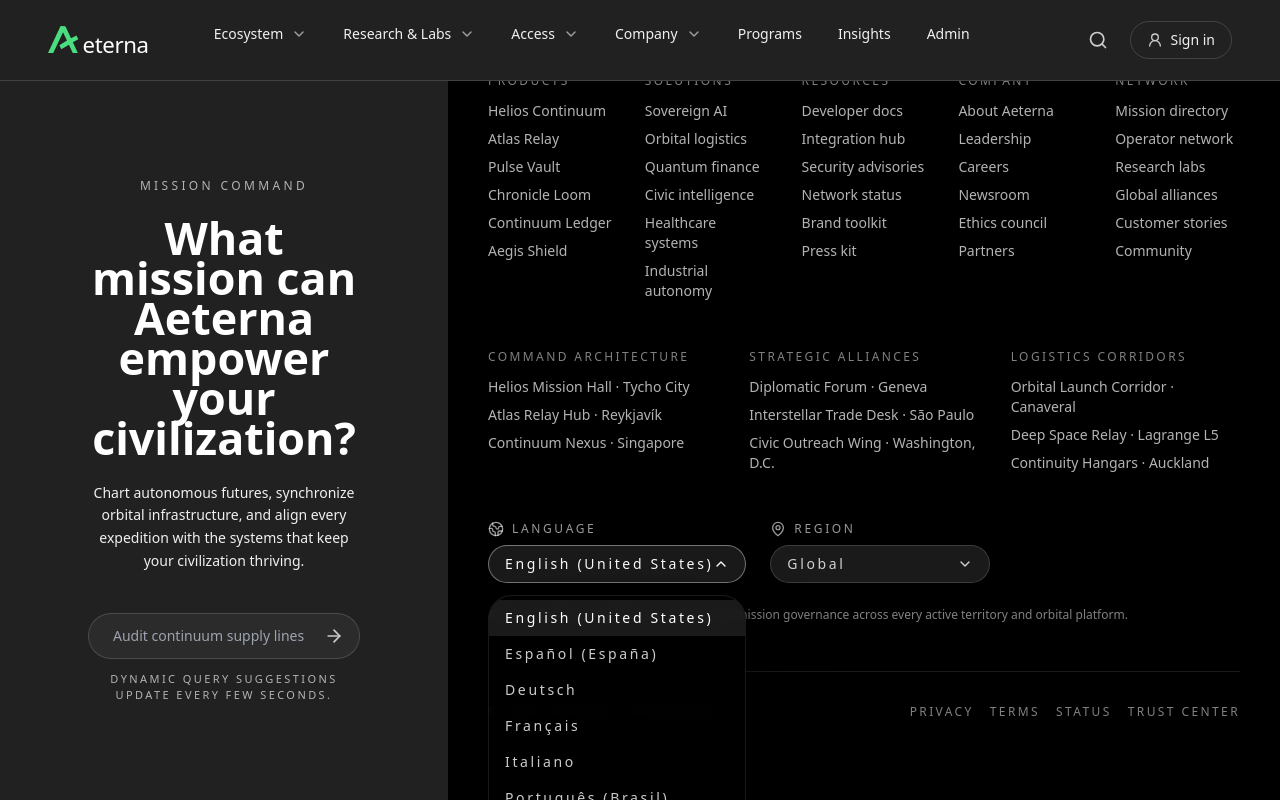
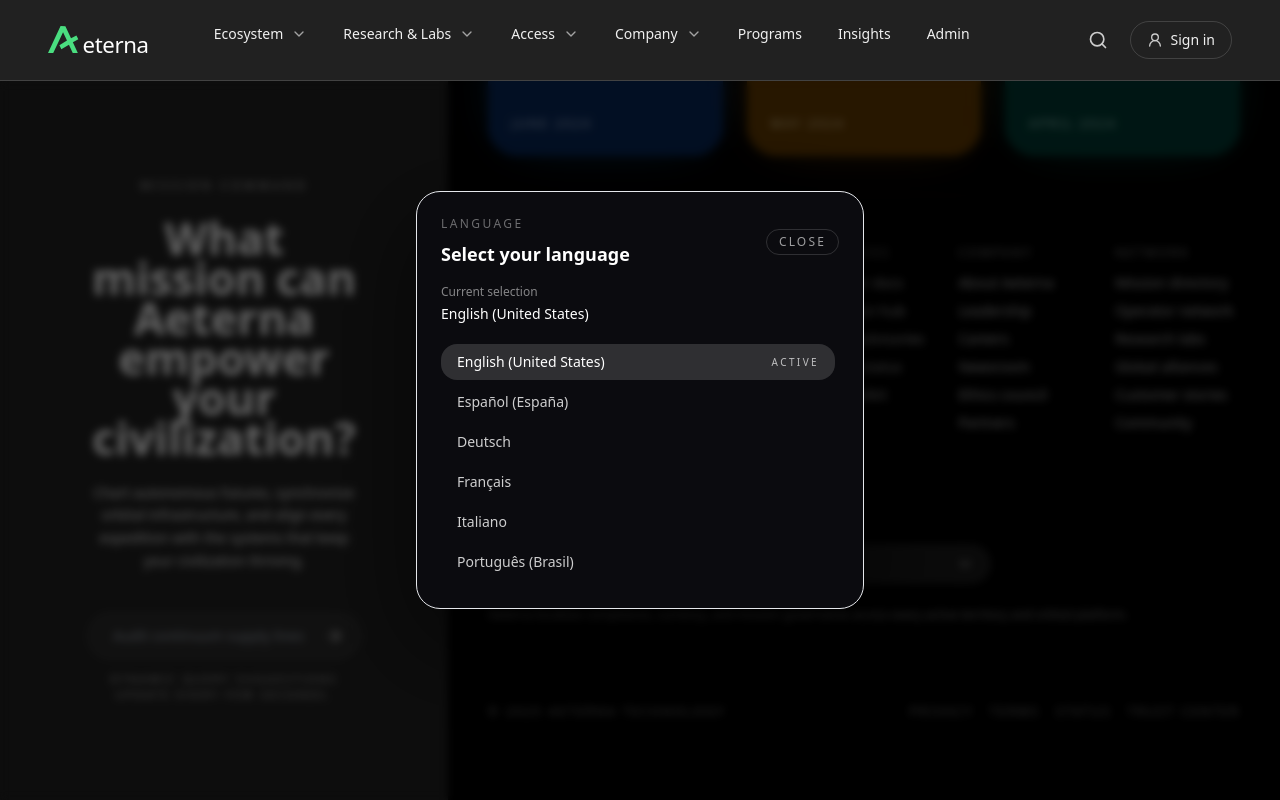
Before and after one commit to kozinets/aeterna-technology-site-main, a Next.js app: page / in a window 1280 px wide. Both pictures are taken after a click on the button "English (United States)". Built offline with nearby package versions, Linux system fonts and the light colour scheme.

Commit message:
Rebalance launch layout and compact locale modal

```diff
--- a/app/page.tsx
+++ b/app/page.tsx
@@ -1,6 +1,6 @@
 "use client";
 
-import { useEffect, useMemo, useRef, useState } from "react";
+import { useEffect, useMemo, useState } from "react";
 import Link from "next/link";
 import type { Route } from "next";
 import { ChevronDown, Globe2, MapPin } from "lucide-react";
@@ -282,33 +282,6 @@
   }
 ];
 
-const presenceDirectory = [
-  {
-    title: "Command architecture",
-    details: [
-      "Helios Mission Hall · Tycho City",
-      "Atlas Relay Hub · Reykjavík",
-      "Continuum Nexus · Singapore"
-    ]
-  },
-  {
-    title: "Strategic alliances",
-    details: [
-      "Diplomatic Forum · Geneva",
-      "Interstellar Trade Desk · São Paulo",
-      "Civic Outreach Wing · Washington, D.C."
-    ]
-  },
-  {
-    title: "Logistics corridors",
-    details: [
-      "Orbital Launch Corridor · Canaveral",
-      "Deep Space Relay · Lagrange L5",
-      "Continuity Hangars · Auckland"
-    ]
-  }
-];
-
 const policyLinks = [
   { label: "Privacy", href: "/privacy" },
   { label: "Terms", href: "/terms" },
@@ -419,7 +392,7 @@
   );
 
   const filteredResearch = useMemo(
-    () => filterHighlights(researchHighlights, activeSector).slice(0, 3),
+    () => filterHighlights(researchHighlights, activeSector).slice(0, 2),
     [activeSector]
   );
 
@@ -438,7 +411,7 @@
           </div>
         </aside>
         <section className="relative flex-1 bg-black text-white lg:basis-[65%] lg:overflow-y-auto">
-          <div className="mx-auto flex min-h-full w-full max-w-[960px] flex-col gap-10 px-6 pb-16 pt-10 sm:px-10 lg:pb-20 lg:pt-12">
+          <div className="mx-auto flex min-h-full w-full max-w-[960px] flex-col gap-8 px-6 pb-16 pt-10 sm:px-10 lg:pb-20 lg:pt-12">
             <nav className="flex flex-wrap items-center gap-4 text-[11px] uppercase tracking-[0.24em] text-white/50">
               {focusAreas.map((area) => {
                 const active = area.id === activeSector;
@@ -454,14 +427,14 @@
                 );
               })}
             </nav>
-            <div className="space-y-12">
-              <section className="space-y-6" aria-labelledby="launch-slate">
+            <div className="space-y-10">
+              <section className="space-y-5" aria-labelledby="launch-slate">
                 <h2 id="launch-slate" className="sr-only">
                   Launch slate
                 </h2>
                 <div className="grid gap-6 lg:auto-rows-[minmax(0,1fr)] lg:grid-cols-[minmax(0,2fr)_minmax(0,1fr)]">
                   <article
-                    className={`relative isolate flex min-h-[240px] flex-col overflow-hidden rounded-[28px] p-6 lg:aspect-square ${
+                    className={`relative isolate flex min-h-[240px] flex-col overflow-hidden rounded-[28px] p-6 lg:min-h-[320px] ${
                       toneStyles[flagshipCard.tone].background
                     } ${toneStyles[flagshipCard.tone].text} ${toneStyles[flagshipCard.tone].shadow}`}
                   >
@@ -479,7 +452,7 @@
                     {companionCards.map((item) => (
                       <article
                         key={item.id}
-                        className={`relative isolate flex min-h-[180px] flex-col justify-between overflow-hidden rounded-[28px] p-6 lg:aspect-square ${
+                        className={`relative isolate flex min-h-[200px] flex-col justify-between overflow-hidden rounded-[28px] p-6 ${
                           toneStyles[item.tone].background
                         } ${toneStyles[item.tone].text} ${toneStyles[item.tone].shadow}`}
                       >
@@ -574,7 +547,7 @@
                     {filteredResearch.map((item) => (
                       <article
                         key={item.title}
-                        className={`relative isolate flex min-h-[200px] flex-col justify-between overflow-hidden rounded-[28px] p-6 lg:aspect-square ${
+                        className={`relative isolate flex min-h-[200px] flex-col justify-between overflow-hidden rounded-[28px] p-6 lg:min-h-[240px] ${
                           toneStyles[item.tone ?? "violet"].background
                         } ${toneStyles[item.tone ?? "violet"].text} ${toneStyles[item.tone ?? "violet"].shadow}`}
                       >
@@ -654,58 +627,37 @@
   const currentYear = new Date().getFullYear();
   const [languageChoice, setLanguageChoice] = useState(languageOptions[0]);
   const [regionChoice, setRegionChoice] = useState(regionOptions[0]);
-  const [openMenu, setOpenMenu] = useState<"language" | "region" | null>(null);
-  const languageMenuRef = useRef<HTMLDivElement | null>(null);
-  const regionMenuRef = useRef<HTMLDivElement | null>(null);
+  const [activeDialog, setActiveDialog] = useState<"language" | "region" | null>(null);
 
   useEffect(() => {
-    const handlePointer = (event: PointerEvent) => {
-      const target = event.target as Node | null;
-      if (!target) {
-        setOpenMenu(null);
-        return;
+    if (!activeDialog) {
+      return;
+    }
+
+    const handleKey = (event: KeyboardEvent) => {
+      if (event.key === "Escape") {
+        setActiveDialog(null);
       }
-
-      if (
-        languageMenuRef.current?.contains(target) ||
-        regionMenuRef.current?.contains(target)
-      ) {
-        return;
-      }
-
-      setOpenMenu(null);
     };
 
-    document.addEventListener("pointerdown", handlePointer);
-    return () => document.removeEventListener("pointerdown", handlePointer);
-  }, []);
+    window.addEventListener("keydown", handleKey);
+    return () => window.removeEventListener("keydown", handleKey);
+  }, [activeDialog]);
 
-  const toggleMenu = (menu: "language" | "region") => {
-    setOpenMenu((current) => (current === menu ? null : menu));
+  const activeOptions = activeDialog === "language" ? languageOptions : regionOptions;
+  const activeChoice = activeDialog === "language" ? languageChoice : regionChoice;
+
+  const handleSelect = (value: string) => {
+    if (activeDialog === "language") {
+      setLanguageChoice(value);
+    }
+
+    if (activeDialog === "region") {
+      setRegionChoice(value);
+    }
+
+    setActiveDialog(null);
   };
-
-  const renderMenu = (options: string[], active: string, onSelect: (value: string) => void) => (
-    <ul className="max-h-64 overflow-y-auto py-1 text-sm text-white/80">
-      {options.map((option) => (
-        <li key={option}>
-          <button
-            type="button"
-            onClick={() => {
-              onSelect(option);
-              setOpenMenu(null);
-            }}
-            className={`flex w-full items-center justify-between gap-4 px-4 py-2 text-left transition ${
-              option === active
-                ? "bg-white/10 text-white"
-                : "hover:bg-white/5 hover:text-white"
-            }`}
-          >
-            <span>{option}</span>
-          </button>
-        </li>
-      ))}
-    </ul>
-  );
 
   return (
     <footer className="border-t border-white/10 pt-12 text-sm text-white/70">
@@ -726,74 +678,33 @@
         ))}
       </div>
 
-      <div className="mt-12 grid gap-8 lg:grid-cols-3">
-        {presenceDirectory.map((cluster) => (
-          <div key={cluster.title} className="space-y-3">
-            <p className="text-xs uppercase tracking-[0.2em] text-white/50">{cluster.title}</p>
-            <ul className="space-y-2 text-sm text-white/70">
-              {cluster.details.map((detail) => (
-                <li key={detail}>{detail}</li>
-              ))}
-            </ul>
-          </div>
-        ))}
-      </div>
-
       <div className="mt-12 space-y-6 text-sm text-white/70">
         <div className="flex flex-wrap gap-6">
-          <div
-            ref={languageMenuRef}
-            className="relative flex min-w-[220px] flex-col gap-2 text-xs uppercase tracking-[0.22em] text-white/50"
-          >
+          <div className="flex min-w-[220px] flex-col gap-2 text-xs uppercase tracking-[0.22em] text-white/50">
             <span className="flex items-center gap-2 text-white/60">
               <Globe2 className="h-4 w-4" /> Language
             </span>
             <button
               type="button"
-              onClick={() => toggleMenu("language")}
-              className={`flex w-full items-center justify-between rounded-full border px-4 py-2 text-sm transition ${
-                openMenu === "language"
-                  ? "border-white/40 bg-white/10 text-white"
-                  : "border-white/15 bg-white/10 text-white/80 hover:border-white/30 hover:text-white"
-              }`}
+              onClick={() => setActiveDialog("language")}
+              className="flex w-full items-center justify-between rounded-full border border-white/15 bg-white/10 px-4 py-2 text-sm text-white/80 transition hover:border-white/30 hover:text-white"
             >
               <span className="truncate text-left">{languageChoice}</span>
-              <ChevronDown
-                className={`h-4 w-4 transition-transform ${openMenu === "language" ? "rotate-180" : ""}`}
-              />
+              <ChevronDown className="h-4 w-4" />
             </button>
-            {openMenu === "language" ? (
-              <div className="absolute left-0 right-0 top-full z-20 mt-3 overflow-hidden rounded-3xl border border-white/10 bg-black/90 shadow-[0_32px_80px_rgba(0,0,0,0.45)] backdrop-blur">
-                {renderMenu(languageOptions, languageChoice, (value) => setLanguageChoice(value))}
-              </div>
-            ) : null}
           </div>
-          <div
-            ref={regionMenuRef}
-            className="relative flex min-w-[220px] flex-col gap-2 text-xs uppercase tracking-[0.22em] text-white/50"
-          >
+          <div className="flex min-w-[220px] flex-col gap-2 text-xs uppercase tracking-[0.22em] text-white/50">
             <span className="flex items-center gap-2 text-white/60">
               <MapPin className="h-4 w-4" /> Region
             </span>
             <button
               type="button"
-              onClick={() => toggleMenu("region")}
-              className={`flex w-full items-center justify-between rounded-full border px-4 py-2 text-sm transition ${
-                openMenu === "region"
-                  ? "border-white/40 bg-white/10 text-white"
-                  : "border-white/15 bg-white/10 text-white/80 hover:border-white/30 hover:text-white"
-              }`}
+              onClick={() => setActiveDialog("region")}
+              className="flex w-full items-center justify-between rounded-full border border-white/15 bg-white/10 px-4 py-2 text-sm text-white/80 transition hover:border-white/30 hover:text-white"
             >
               <span className="truncate text-left">{regionChoice}</span>
-              <ChevronDown
-                className={`h-4 w-4 transition-transform ${openMenu === "region" ? "rotate-180" : ""}`}
-              />
+              <ChevronDown className="h-4 w-4" />
             </button>
-            {openMenu === "region" ? (
-              <div className="absolute left-0 right-0 top-full z-20 mt-3 overflow-hidden rounded-3xl border border-white/10 bg-black/90 shadow-[0_32px_80px_rgba(0,0,0,0.45)] backdrop-blur">
-                {renderMenu(regionOptions, regionChoice, (value) => setRegionChoice(value))}
-              </div>
-            ) : null}
           </div>
         </div>
         <p className="text-xs text-white/50">
@@ -811,6 +722,61 @@
           ))}
         </div>
       </div>
+
+      {activeDialog ? (
+        <div
+          className="fixed inset-0 z-30 flex items-center justify-center bg-black/60 px-4 backdrop-blur-sm"
+          onClick={() => setActiveDialog(null)}
+          role="presentation"
+        >
+          <div
+            className="w-full max-w-md overflow-hidden rounded-3xl border border-white/12 bg-[#0b0b0f] p-6 text-sm text-white/80 shadow-[0_32px_96px_rgba(0,0,0,0.55)]"
+            onClick={(event) => event.stopPropagation()}
+          >
+            <div className="flex items-center justify-between gap-4">
+              <div>
+                <p className="text-xs uppercase tracking-[0.2em] text-white/40">
+                  {activeDialog === "language" ? "Language" : "Region"}
+                </p>
+                <h3 className="mt-2 text-lg font-semibold text-white">
+                  {activeDialog === "language" ? "Select your language" : "Select your region"}
+                </h3>
+              </div>
+              <button
+                type="button"
+                onClick={() => setActiveDialog(null)}
+                className="rounded-full border border-white/15 px-3 py-1 text-xs uppercase tracking-[0.18em] text-white/60 transition hover:border-white/30 hover:text-white"
+              >
+                Close
+              </button>
+            </div>
+            <div className="mt-4 space-y-1 text-xs text-white/50">
+              <span>Current selection</span>
+              <span className="block text-sm font-medium text-white">{activeChoice}</span>
+            </div>
+            <ul className="mt-5 max-h-60 space-y-1 overflow-y-auto pr-1">
+              {activeOptions.map((option) => (
+                <li key={option}>
+                  <button
+                    type="button"
+                    onClick={() => handleSelect(option)}
+                    className={`flex w-full items-center justify-between rounded-2xl px-4 py-2 text-left transition ${
+                      option === activeChoice
+                        ? "bg-white/15 text-white"
+                        : "hover:bg-white/10 hover:text-white"
+                    }`}
+                  >
+                    <span className="truncate">{option}</span>
+                    {option === activeChoice ? (
+                      <span className="text-[10px] uppercase tracking-[0.24em] text-white/70">Active</span>
+                    ) : null}
+                  </button>
+                </li>
+              ))}
+            </ul>
+          </div>
+        </div>
+      ) : null}
     </footer>
   );
 }
```
